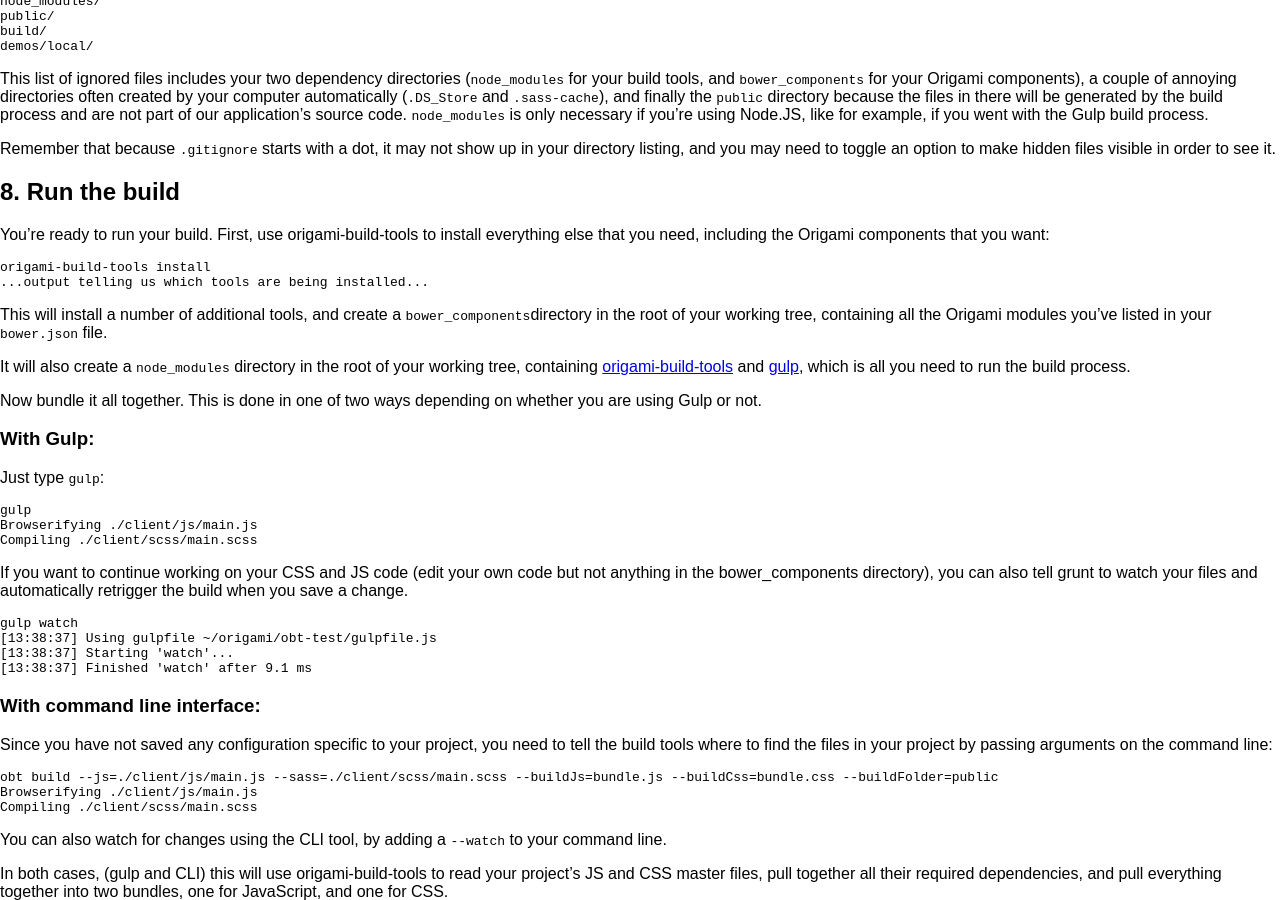
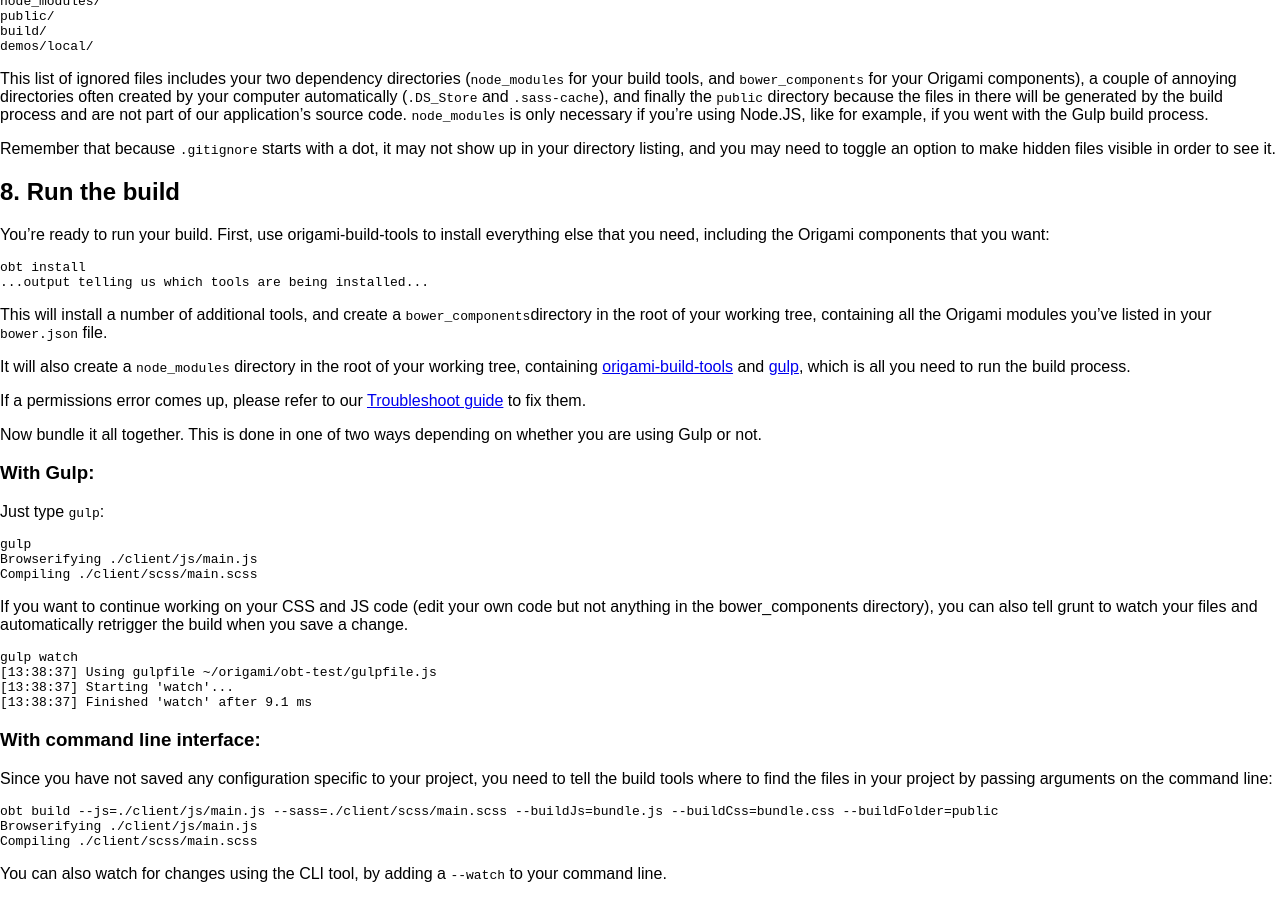
Before and after one commit to Financial-Times/ft-origami, a Jekyll site: the page built from docs/developer-guide/building-modules.md, in a window 1280 px wide and 900 px high, scrolled down 5461 px. Built offline with Jekyll 4.4.1, drawn with Linux system fonts in a browser that asks for light colours; nearby versions of some CDN libraries; comment, search, counter and statistics services are not loaded; a style sheet for code colours, icons or effects is not loaded.

Commit message:
Explains how to solve permissions securely

```diff
--- a/docs/developer-guide/building-modules.md
+++ b/docs/developer-guide/building-modules.md
@@ -57,7 +57,7 @@ You may already have Ruby, since it ships preinstalled on many computers.  To fi
 
 If you see an error, or the version does not match the latest version shown on the [Ruby website](https://www.ruby-lang.org/en/downloads/), you need to install/upgrade it.  You can install from source, via pre-built binaries or your preferred package manager.
 
-* [View Ruby install guide](https://www.ruby-lang.org/en/installation/)
+* [View Ruby install guide](https://github.com/Financial-Times/origami-build-tools/blob/master/TROUBLESHOOT.md#installing-ruby)
 
 ### Git
 
@@ -304,13 +304,15 @@ Remember that because `.gitignore` starts with a dot, it may not show up in your
 You're ready to run your build.  First, use origami-build-tools to install everything else that you need, including the Origami components that you want:
 
 <pre class="cli">
-<kbd>origami-build-tools install</kbd>
+<kbd>obt install</kbd>
 <output>...output telling us which tools are being installed...</output>
 </pre>
 
 This will install a number of additional tools, and create a `bower_components`directory in the root of your working tree, containing all the Origami modules you've listed in your `bower.json` file.
 
 It will also create a `node_modules` directory in the root of your working tree, containing [origami-build-tools](https://github.com/Financial-Times/origami-build-tools) and [gulp](http://gulpjs.com), which is all you need to run the build process.
+
+If  a permissions error comes up, please refer to our [Troubleshoot guide](http://bit.ly/obt-troubleshoot) to fix them.
 
 Now bundle it all together.  This is done in one of two ways depending on whether you are using Gulp or not.
 
```
